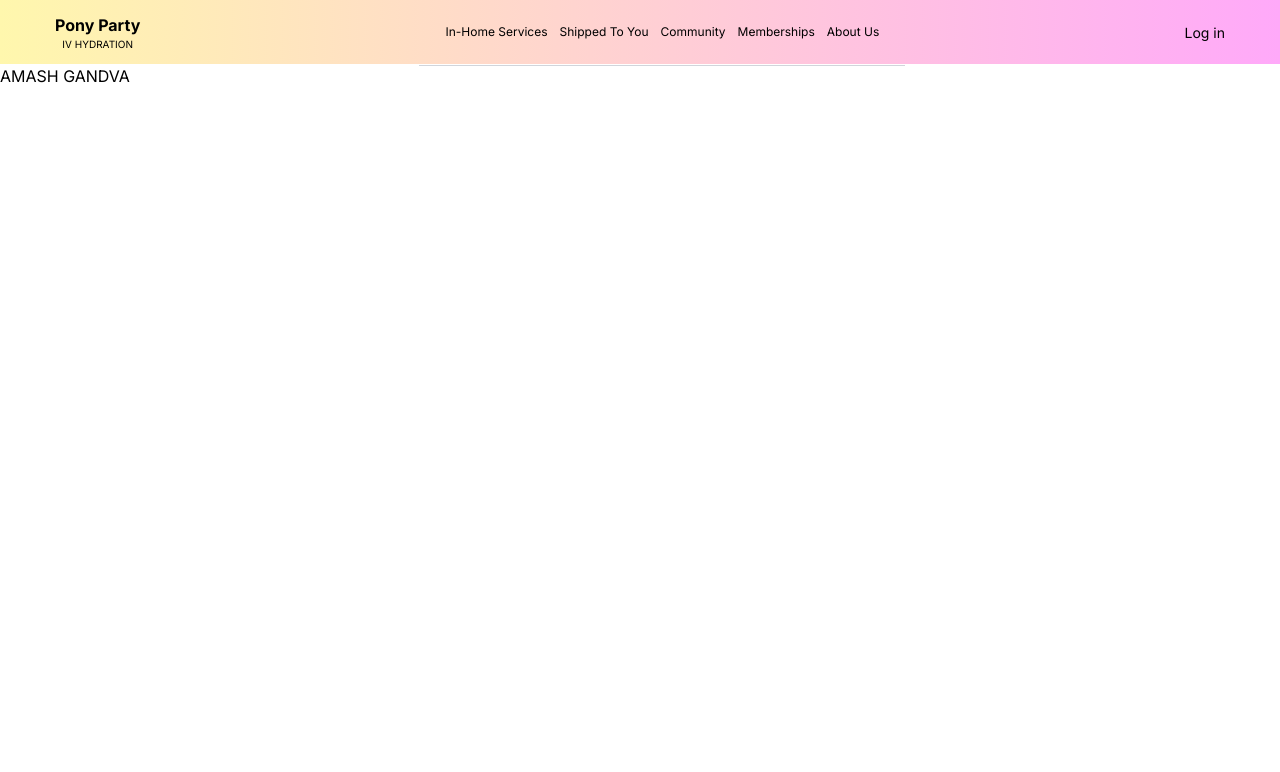
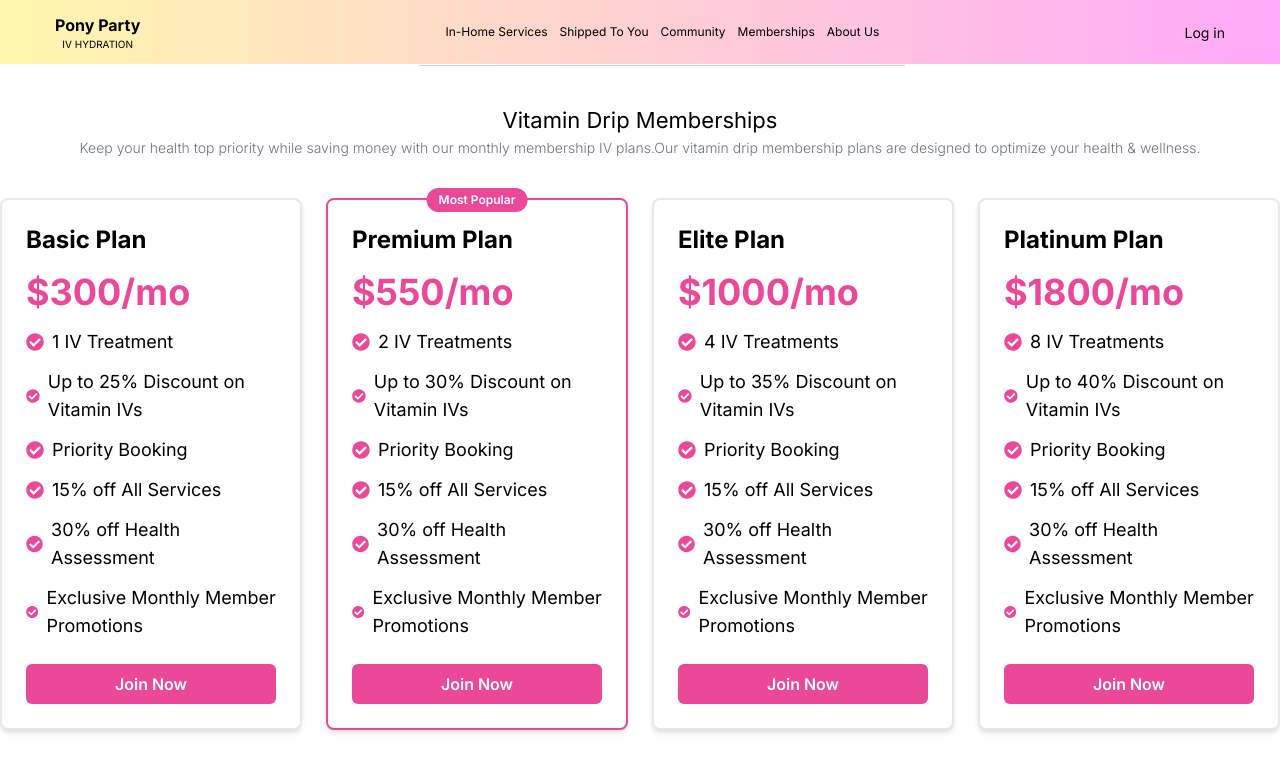
Before and after one commit to AmashChaudhry/pony-party, a Next.js app: page /pages/memberships in a window 1280 px wide. Shown: the top 772 px of the page. Built offline with nearby package versions, Linux system fonts and the light colour scheme.

Commit message:
add subscription plan

```diff
--- a/src/app/pages/memberships/page.jsx
+++ b/src/app/pages/memberships/page.jsx
@@ -1,9 +1,158 @@
 import React from "react";
+import { FaCheckCircle } from "react-icons/fa";
+
 
 export default function Memberships(){
     return(
         <div>
-            <p> AMASH GANDVA</p>
+        <div className="p-[40px] flex flex-col items-center" >
+
+            <h2 className="text-[22px]">Vitamin Drip Memberships</h2>
+            <p className="text-center text-[14px] font-light text-gray-500">
+            Keep your health top priority while saving money with our monthly membership IV plans.Our vitamin drip membership plans are designed to optimize your health & wellness. </p>
         </div>
+        <div className="flex justify-center gap-6">
+
+        <div className="max-w-sm p-6 bg-white border-2 border-gray-200 rounded-lg shadow-md">
+          <h3 className="text-2xl font-bold mb-4">Basic Plan</h3>
+          <p className="text-4xl font-bold text-pink-500 mb-4">$300/mo</p>
+          <ul className="space-y-3 mb-6">
+            <li className="flex items-center text-lg">
+              <FaCheckCircle className="text-pink-500 mr-2" />
+              1 IV Treatment
+            </li>
+            <li className="flex items-center text-lg">
+              <FaCheckCircle className="text-pink-500 mr-2" />
+              Up to 25% Discount on Vitamin IVs
+            </li>
+            <li className="flex items-center text-lg">
+              <FaCheckCircle className="text-pink-500 mr-2" />
+              Priority Booking
+            </li>
+            <li className="flex items-center text-lg">
+              <FaCheckCircle className="text-pink-500 mr-2" />
+              15% off All Services
+            </li>
+            <li className="flex items-center text-lg">
+              <FaCheckCircle className="text-pink-500 mr-2" />
+              30% off Health Assessment
+            </li>
+            <li className="flex items-center text-lg">
+              <FaCheckCircle className="text-pink-500 mr-2" />
+              Exclusive Monthly Member Promotions
+            </li>
+          </ul>
+          <button className="w-full py-2 px-4 bg-pink-500 text-white font-semibold rounded-md hover:bg-pink-600 transition">
+            Join Now
+          </button>
+        </div>
+
+        <div className="relative max-w-sm p-6 bg-white border-2 border-pink-500 rounded-lg shadow-md">
+          <div className="absolute top-0 left-1/2 transform -translate-x-1/2 -translate-y-1/2 bg-pink-500 text-white text-xs font-semibold py-1 px-3 rounded-full">
+            Most Popular
+          </div>
+          <h3 className="text-2xl font-bold mb-4">Premium Plan</h3>
+          <p className="text-4xl font-bold text-pink-500 mb-4">$550/mo</p>
+          <ul className="space-y-3 mb-6">
+            <li className="flex items-center text-lg">
+              <FaCheckCircle className="text-pink-500 mr-2" />
+              2 IV Treatments
+            </li>
+            <li className="flex items-center text-lg">
+              <FaCheckCircle className="text-pink-500 mr-2" />
+              Up to 30% Discount on Vitamin IVs
+            </li>
+            <li className="flex items-center text-lg">
+              <FaCheckCircle className="text-pink-500 mr-2" />
+              Priority Booking
+            </li>
+            <li className="flex items-center text-lg">
+              <FaCheckCircle className="text-pink-500 mr-2" />
+              15% off All Services
+            </li>
+            <li className="flex items-center text-lg">
+              <FaCheckCircle className="text-pink-500 mr-2" />
+              30% off Health Assessment
+            </li>
+            <li className="flex items-center text-lg">
+              <FaCheckCircle className="text-pink-500 mr-2" />
+              Exclusive Monthly Member Promotions
+            </li>
+          </ul>
+          <button className="w-full py-2 px-4 bg-pink-500 text-white font-semibold rounded-md hover:bg-pink-600 transition">
+            Join Now
+          </button>
+        </div>
+        <div className="max-w-sm p-6 bg-white border-2 border-gray-200 rounded-lg shadow-md">
+          <h3 className="text-2xl font-bold mb-4">Elite Plan</h3>
+          <p className="text-4xl font-bold text-pink-500 mb-4">$1000/mo</p>
+          <ul className="space-y-3 mb-6">
+            <li className="flex items-center text-lg">
+              <FaCheckCircle className="text-pink-500 mr-2" />
+              4 IV Treatments
+            </li>
+            <li className="flex items-center text-lg">
+              <FaCheckCircle className="text-pink-500 mr-2" />
+              Up to 35% Discount on Vitamin IVs
+            </li>
+            <li className="flex items-center text-lg">
+              <FaCheckCircle className="text-pink-500 mr-2" />
+              Priority Booking
+            </li>
+            <li className="flex items-center text-lg">
+              <FaCheckCircle className="text-pink-500 mr-2" />
+              15% off All Services
+            </li>
+            <li className="flex items-center text-lg">
+              <FaCheckCircle className="text-pink-500 mr-2" />
+              30% off Health Assessment
+            </li>
+            <li className="flex items-center text-lg">
+              <FaCheckCircle className="text-pink-500 mr-2" />
+              Exclusive Monthly Member Promotions
+            </li>
+          </ul>
+          <button className="w-full py-2 px-4 bg-pink-500 text-white font-semibold rounded-md hover:bg-pink-600 transition">
+            Join Now
+          </button>
+        </div>
+        <div className="max-w-sm p-6 bg-white border-2 border-gray-200 rounded-lg shadow-md">
+          <h3 className="text-2xl font-bold mb-4">Platinum Plan</h3>
+          <p className="text-4xl font-bold text-pink-500 mb-4">$1800/mo</p>
+          <ul className="space-y-3 mb-6">
+            <li className="flex items-center text-lg">
+              <FaCheckCircle className="text-pink-500 mr-2" />
+              8 IV Treatments
+            </li>
+            <li className="flex items-center text-lg">
+              <FaCheckCircle className="text-pink-500 mr-2" />
+              Up to 40% Discount on Vitamin IVs
+            </li>
+            <li className="flex items-center text-lg">
+              <FaCheckCircle className="text-pink-500 mr-2" />
+              Priority Booking
+            </li>
+            <li className="flex items-center text-lg">
+              <FaCheckCircle className="text-pink-500 mr-2" />
+              15% off All Services
+            </li>
+            <li className="flex items-center text-lg">
+              <FaCheckCircle className="text-pink-500 mr-2" />
+              30% off Health Assessment
+            </li>
+            <li className="flex items-center text-lg">
+              <FaCheckCircle className="text-pink-500 mr-2" />
+              Exclusive Monthly Member Promotions
+            </li>
+          </ul>
+          <button className="w-full py-2 px-4 bg-pink-500 text-white font-semibold rounded-md hover:bg-pink-600 transition">
+            Join Now
+          </button>
+        </div>
+
+      </div>
+
+        </div>
+
     )
 }
```
Also changed, not shown: package.json (+7 -5 lines), 1 other file (tests, documents, lock files or other folders).
